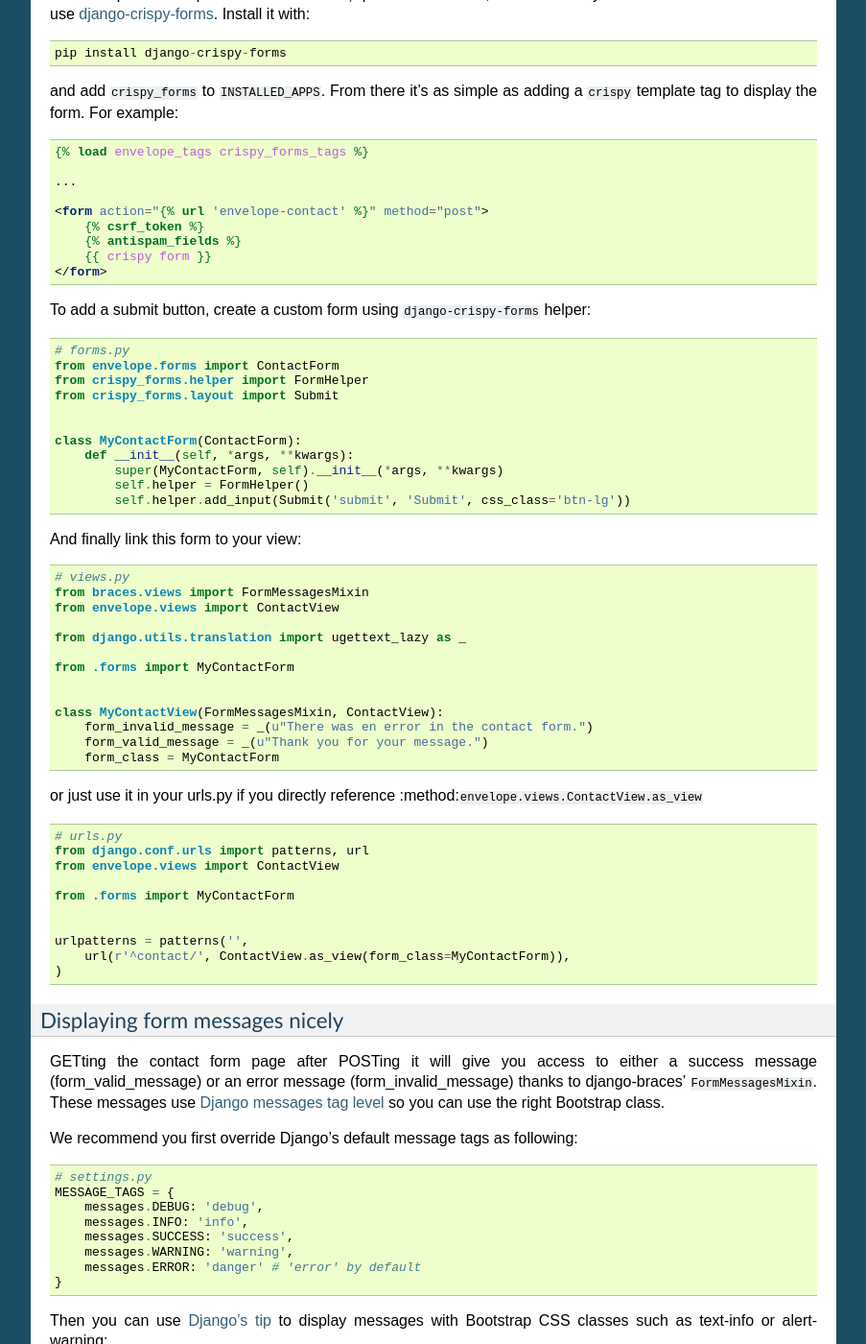
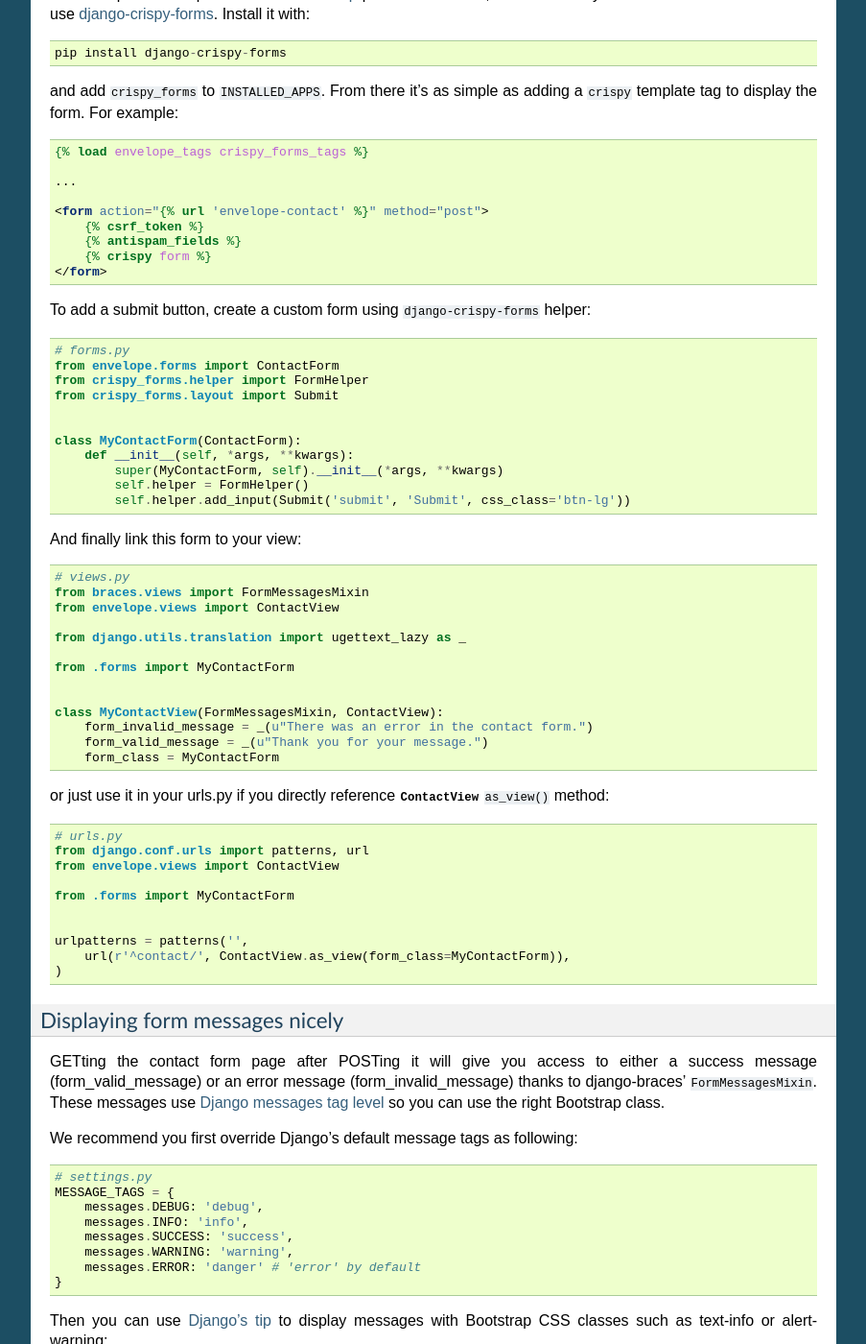
Before and after one commit to zsiciarz/django-envelope, a Sphinx documentation site: the page built from docs/cookbook.rst, in a window 1280 px wide and 1400 px high, scrolled down 637 px. Shown: the whole window at 96% size, without its empty margins (198-1101 px from the left). Built offline with Sphinx 7.4.7, drawn with Linux system fonts in a browser that asks for light colours.

Commit message:
Minor cookbook fixes.

```diff
--- a/docs/cookbook.rst
+++ b/docs/cookbook.rst
@@ -57,7 +57,7 @@
     <form action="{% url 'envelope-contact' %}" method="post">
         {% csrf_token %}
         {% antispam_fields %}
-        {{ crispy form }}
+        {% crispy form %}
     </form>
 
 .. _`Bootstrap`: http://getbootstrap.com/
@@ -89,11 +89,11 @@
 
 
     class MyContactView(FormMessagesMixin, ContactView):
-        form_invalid_message = _(u"There was en error in the contact form.")
+        form_invalid_message = _(u"There was an error in the contact form.")
         form_valid_message = _(u"Thank you for your message.")
         form_class = MyContactForm
 
-or just use it in your urls.py if you directly reference :method:``envelope.views.ContactView.as_view`` ::
+or just use it in your urls.py if you directly reference :class:`~envelope.views.ContactView` ``as_view()`` method::
 
     # urls.py
     from django.conf.urls import patterns, url
```
